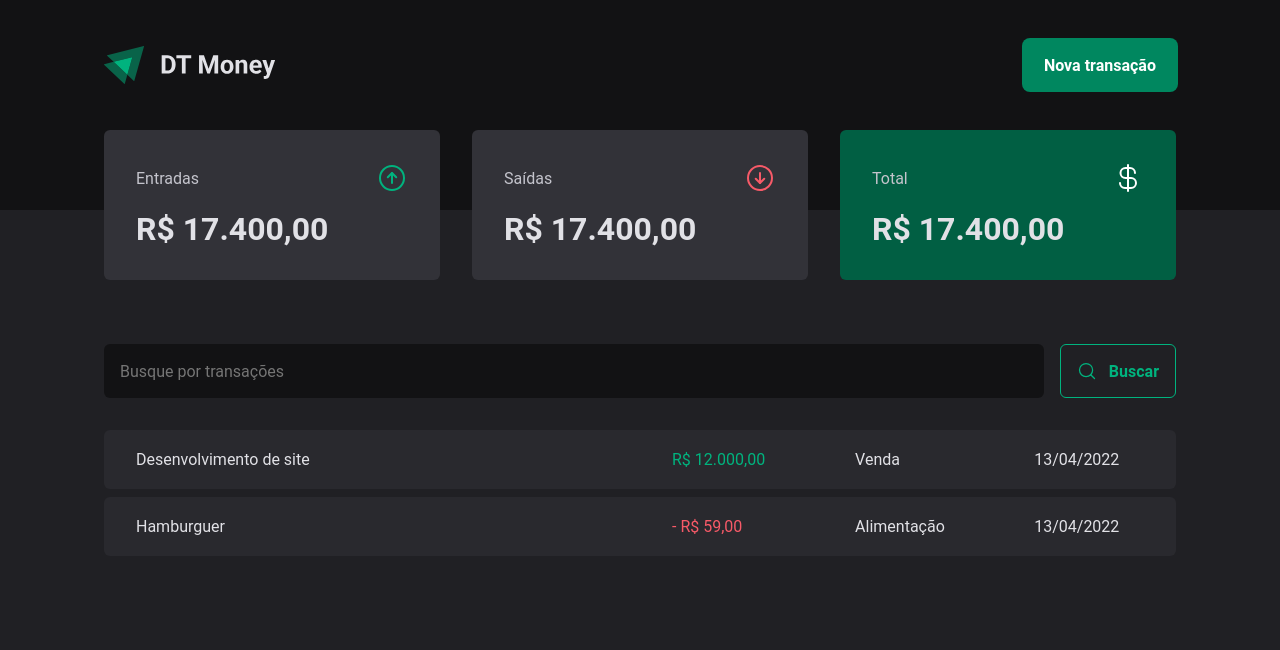
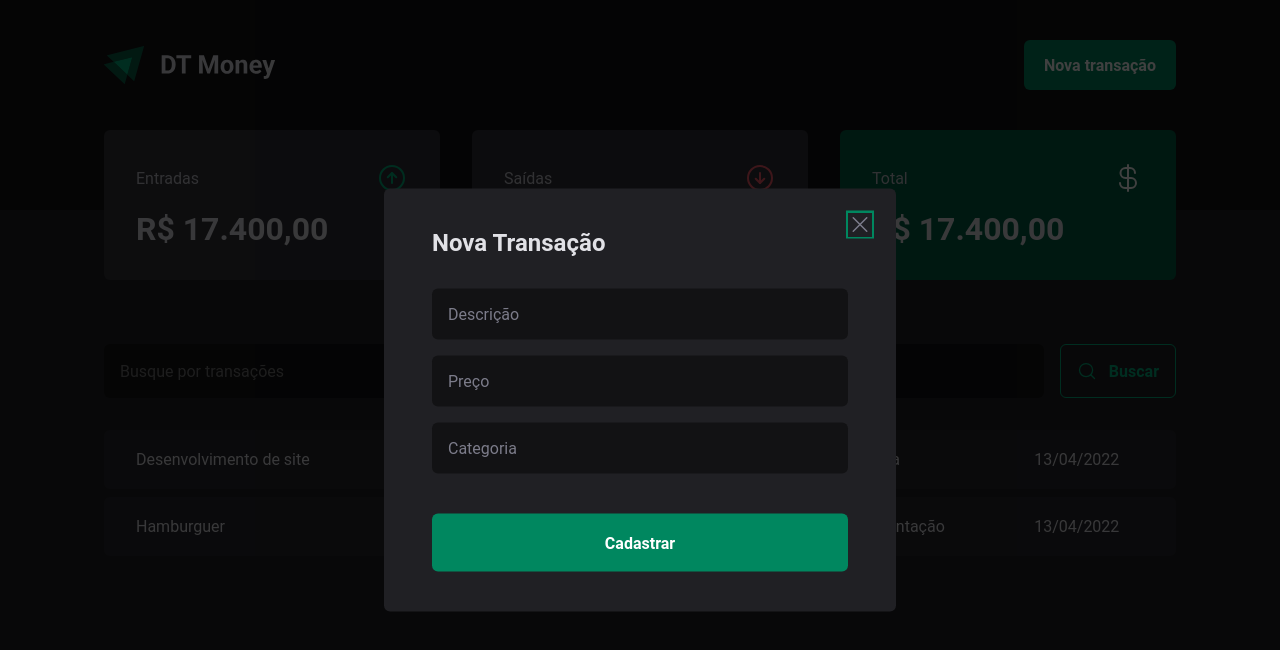
Before and after one commit to alissondiniz20/financesControl, a React app: page / in a window 1280 px wide. Both pictures are taken after a click on the button "Nova transação". Shown: the top 650 px of the page. Built offline with nearby package versions, Linux system fonts and the light colour scheme; the HTML template or start-up script is replaced by a standard one.

Commit message:
Modal Entrada e Saída

```diff
--- a/package.json
+++ b/package.json
@@ -9,6 +9,7 @@
     "preview": "vite preview"
   },
   "dependencies": {
+    "@radix-ui/react-dialog": "^1.0.2",
     "phosphor-react": "^1.4.1",
     "react": "^18.2.0",
     "react-dom": "^18.2.0",
--- a/src/components/Header/index.tsx
+++ b/src/components/Header/index.tsx
@@ -1,6 +1,8 @@
 import { HeaderContainer, HeaderContent, NewTransactionButton } from "./styles";
+import * as Dialog from "@radix-ui/react-dialog";
 
 import logoImg from "../../assets/logo.svg";
+import { NewTransactionModal } from "../NewTransactionModal";
 
 export function Header() {
   return (
@@ -8,7 +10,13 @@
       <HeaderContent>
         <img src={logoImg} alt="" />
 
-        <NewTransactionButton>Nova transação</NewTransactionButton>
+        <Dialog.Root>
+          <Dialog.Trigger asChild>
+            <NewTransactionButton>Nova transação</NewTransactionButton>
+          </Dialog.Trigger>
+
+          <NewTransactionModal />
+        </Dialog.Root>
       </HeaderContent>
     </HeaderContainer>
   );
--- /dev/null
+++ b/src/components/NewTransactionModal/index.tsx
@@ -0,0 +1,27 @@
+import * as Dialog from "@radix-ui/react-dialog";
+import { X } from "phosphor-react";
+import { CloseButton, Content, Overlay } from "./styles";
+
+export function NewTransactionModal() {
+  return (
+    <Dialog.Portal>
+      <Overlay />
+
+      <Content>
+        <Dialog.Title>Nova Transação</Dialog.Title>
+
+        <CloseButton>
+          <X size={24} />
+        </CloseButton>
+
+        <form action="">
+          <input type="text" placeholder="Descrição" required />
+          <input type="number" placeholder="Preço" required />
+          <input type="text" placeholder="Categoria" required />
+
+          <button type="submit">Cadastrar</button>
+        </form>
+      </Content>
+    </Dialog.Portal>
+  );
+}
--- /dev/null
+++ b/src/components/NewTransactionModal/styles.ts
@@ -0,0 +1,70 @@
+import styled from "styled-components";
+import * as Dialog from "@radix-ui/react-dialog";
+
+export const Overlay = styled(Dialog.Overlay)`
+  position: fixed;
+  width: 100vw;
+  height: 100vh;
+  inset: 0;
+  background: rgba(0, 0, 0, 0.75);
+`;
+
+export const Content = styled(Dialog.Content)`
+  min-width: 32rem;
+  border-radius: 6px;
+  padding: 2.5rem 3rem;
+  background: ${props => props.theme['gray-800']};
+
+  position: fixed;
+  top: 50%;
+  left: 50%;
+  transform: translate(-50%, -50%);
+
+  form {
+    margin-top: 2rem;
+
+    display: flex;
+    flex-direction: column;
+    gap: 1rem;
+
+    input {
+      border-radius: 6px;
+      border: 0;
+      background: ${props => props.theme['gray-900']};
+      color: ${props => props.theme['gray-300']};
+      padding: 1rem;
+
+      &::placeholder {
+        color: ${props => props.theme['gray-500']};
+      }
+    }
+
+    button[type="submit"] {
+      height: 58px;
+      border: 0;
+      background: ${props => props.theme['green-500']};
+      color: ${props => props.theme.white};
+      font-weight: bold;
+      padding: 0 1.25rem;
+      border-radius: 6px;
+      margin-top: 1.5rem;
+      cursor: pointer;
+
+      &:hover {
+        background: ${props => props.theme['green-700']};
+        transition: background-color 0.2s;
+      }
+    }
+  }
+`;
+
+export const CloseButton = styled(Dialog.Close)`
+  position: absolute;
+  background: transparent;
+  border: 0;
+  top: 1.5rem;
+  right: 1.5rem;
+  line-height: 0%;
+  cursor: pointer;
+  color: ${props => props.theme['gray-500']};
+`;
```
Also changed, not shown: 1 other file (tests, documents, lock files or other folders).
